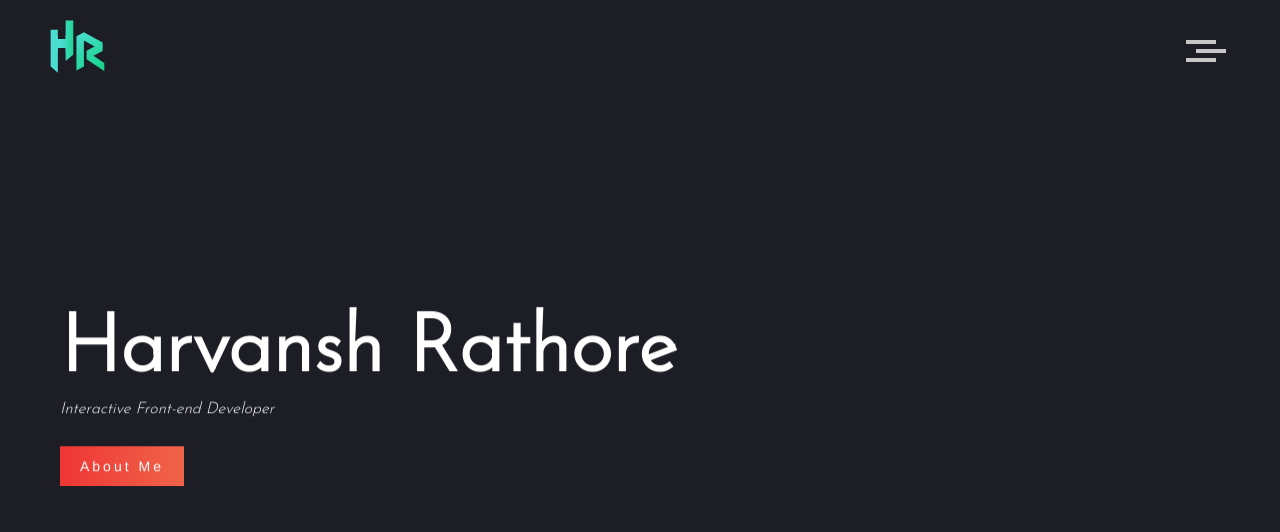
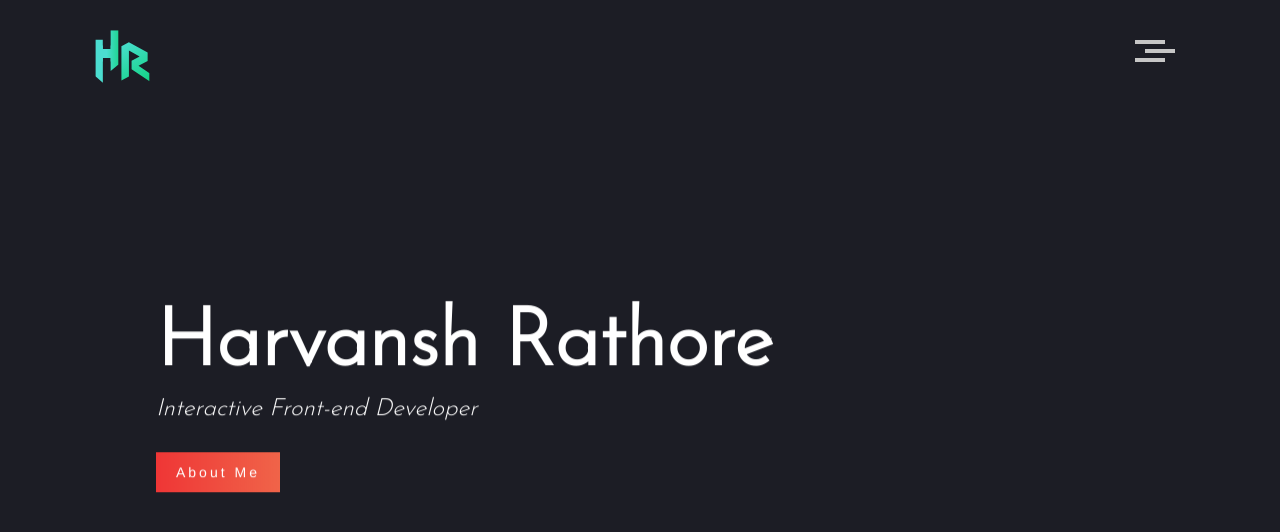
Before and after one commit to Harvansh-1234/portfolioWebApp, a React (Create React App) app: page / in a window 1280 px wide. Shown: the top 532 px of the page. Built offline with nearby package versions, Linux system fonts and the light colour scheme.

Commit message:
landing page

```diff
--- a/src/App.css
+++ b/src/App.css
@@ -1,9 +1,9 @@
-.divbody{
-    width: 100%;
-    color: white;
-	background: #1c1d25;
-	min-height: 100vh;
-	overflow: hidden;
+.divbody {
+  width: 100%;
+  color: white;
+  background: #1c1d25;
+  min-height: 100vh;
+  overflow: hidden;
 }
 
 .h1,
@@ -50,14 +50,14 @@ h1 {
 .h2,
 h2 {
   margin-bottom: 0.2652050919em;
-  font-size: 1.414em;
+  font-size: 2.414em;
   line-height: 1.3260254597;
 }
 @media only screen and (min-width: 43.75em) {
   .h2,
   h2 {
     margin-bottom: 0.1875566421em;
-    font-size: 1.999396em;
+    font-size: 2.999396em;
     line-height: 1.1253398526;
   }
 }
@@ -65,28 +65,28 @@ h2 {
   .h2,
   h2 {
     margin-bottom: 0.132642604em;
-    font-size: 2.827145944em;
+    font-size: 3.827145944em;
     line-height: 1.0611408323;
   }
 }
 .h3,
 h3 {
   margin-bottom: 0.2652050919em;
-  font-size: 1.414em;
+  font-size: 2.414em;
   line-height: 1.3260254597;
 }
 @media only screen and (min-width: 56.25em) {
   .h3,
   h3 {
     margin-bottom: 0.1875566421em;
-    font-size: 1.999396em;
+    font-size: 2.999396em;
     line-height: 1.1253398526;
   }
 }
 .h4,
 h4 {
   margin-bottom: 0.2652050919em;
-  font-size: 1.414em;
+  font-size: 2.414em;
   line-height: 1.3260254597;
 }
 .h5,
@@ -94,7 +94,7 @@ h4 {
 h5,
 h6 {
   margin-bottom: 0.375em;
-  font-size: 1em;
+  font-size: 1.5em;
   line-height: 1.5;
 }
 p {
@@ -110,7 +110,7 @@ p {
 }
 .small,
 small {
-  font-size: 0.7072135785em;
+  font-size: 1.7072135785em;
   line-height: 1.59075;
 }
 em {
--- a/src/CSS/Home.css
+++ b/src/CSS/Home.css
@@ -1,4 +1,5 @@
-@import url('https://fonts.googleapis.com/css2?family=Josefin+Sans:wght@300&display=swap');.name{
+@import url("https://fonts.googleapis.com/css2?family=Josefin+Sans:wght@300&display=swap");
+.name {
   font-size: 3em;
   font-weight: 800;
   text-transform: uppercase;
@@ -16,7 +17,11 @@
     transition: color 0.3s ease, opacity 0.3s ease 0.65s;
     z-index: 7;
 } */
-.main-hero-text {
+.content {
+  width: 85%;
+  margin: 0 auto;
+}
+.main-home-text {
   position: absolute;
   -webkit-transform-style: preserve-3d;
   transform-style: preserve-3d;
@@ -29,15 +34,16 @@
   transition: color 0.3s ease, opacity 0.3s ease 0.65s;
   z-index: 7;
 }
-  .main-hero-title{
-    font-family: 'Josefin Sans', sans-serif;
+.main-home-title {
+  font-family: "Josefin Sans", sans-serif;
 }
-.main-hero-subtitle {
-    font-family: 'Josefin Sans', sans-serif;
+.main-home-subtitle {
+  font-family: "Josefin Sans", sans-serif;
   font-style: italic;
   font-weight: 400;
   margin-bottom: 25px;
-  }.main-hero-text .content {
+}
+.main-home-text .content {
   padding-left: 60px;
 }
 
@@ -134,7 +140,38 @@
   position: relative;
   transition: all 0.3s;
 }
-  @media (max-width: 992px){
+@media (max-width: 992px) {
   .h1 {
     font-size: 50px;
-    }}
+  }
+}
+.homeSvg {
+  position: absolute;
+  -webkit-transform-style: preserve-3d;
+  transform-style: preserve-3d;
+  top: 50%;
+  -webkit-transform: translateY(-50%);
+  transform: translateY(-50%);
+  left: 50%;
+  opacity: 0.6;
+  width: 300px;
+  z-index: 3;
+}
+
+@media only screen and (max-width:604px) {
+
+  .homeSvg{
+    width: 200px;
+  }
+}
+@media only screen and (max-width:404px) {
+
+  .homeSvg{
+    left: 40%;
+  }
+}
+@media only screen and (max-width:325px) {
+.content{
+  margin: 0;
+}
+}
--- a/src/CSS/Navbar.css
+++ b/src/CSS/Navbar.css
@@ -2,9 +2,10 @@
   cursor: pointer;
   position: absolute;
   top: 5%;
-  right: 5%;
+  right: 9%;
   width: 30px;
   height: 20px;
+  transition: all 0.5s ease;
 }
 
 .bars {
@@ -91,7 +92,7 @@ nav .close {
   height: 30px;
   position: absolute;
   top: 6%;
-  right: 5%;
+  right: 9%;
   cursor: pointer;
   opacity: 0;
   pointer-events: none;
@@ -140,7 +141,21 @@ nav .close:hover div::after {
 }
 
 .navlogo img {
-  margin: 14px 0 0 45px;
+  position: absolute;
+  top: 3%;
+  left: 7%;
   width: 65px;
   height: 65px;
 }
+.navlogoBW {
+  position: absolute;
+  top: 3%;
+  left: 7%;
+  transform: translate(-50% -50%);
+  z-index: 200;
+  opacity: 0;
+}
+.navlogoBW img {
+  width: 65px;
+  height: 65px;
+}
--- a/src/Components/Home.js
+++ b/src/Components/Home.js
@@ -13,16 +13,16 @@ function Home() {
                     <h1 className='name'>Harvansh Rathore</h1>
                 </div>
             </div> */}
-            <div class="main-hero-text">
+            <div class="main-home-text">
                 <div class="content">
                     <div class="text-loading-mask">
                         <div class="text-loading-overlay"></div>
-                        <h1  class="main-hero-title .h1">Harvansh Rathore</h1>
+                        <h1  class="main-home-title .h1">Harvansh Rathore</h1>
                     </div>
                     <div>
                         <div class="text-loading-mask">
                             <div style={{transitionDelay:"0.1s"}} class="text-loading-overlay"></div>
-                            <h3 class="main-hero-subtitle h5">Interactive Front-end Developer</h3>
+                            <h3 class="main-home-subtitle h5">Interactive Front-end Developer</h3>
                         </div>
                     </div>
                     <div>
@@ -36,7 +36,7 @@ function Home() {
                     </div>
                 </div>
             </div>
-            <div style={{ width: "200px", height: "100px" }}>
+            <div className='homeSvg'>
                 <object data={logo1} type="image/svg+xml">svg-animation</object>
             </div>
         </div>
--- a/src/Components/NavBar.js
+++ b/src/Components/NavBar.js
@@ -1,6 +1,7 @@
 import React from 'react';
 import gsap from "gsap";
 import logo from '../logo.svg';
+import logoBW from '../logoBW.svg';
 import '../CSS/Navbar.css'
 
 
@@ -19,6 +20,7 @@ function NavBar() {
                     .to('nav', { height: '100vh' }, '-=.1')
                     .to('nav ul li a', { opacity: 1, pointerEvents: 'all', stagger: .2 }, '-=.8')
                     .to('.close', { opacity: 1, pointerEvents: 'all' }, "-=.8")
+                    .to('.navlogoBW', { opacity: 1 }, "-=1")
                     .to('nav h2', { opacity: 1 }, '-=1');
             }
         });
@@ -42,7 +44,10 @@ function NavBar() {
             </div>
 
             <nav style={{overflow:"hidden"}}>
-                <h2>Ahmed</h2>
+            <div className='navlogoBW'>
+                <img src={logoBW} alt="" />
+
+                </div>
                 <div class="close">
                     <div></div>
                 </div>
```
Also changed, not shown: src/logoBW.svg (added). Lines whose indentation alone changed are shown as unchanged.
